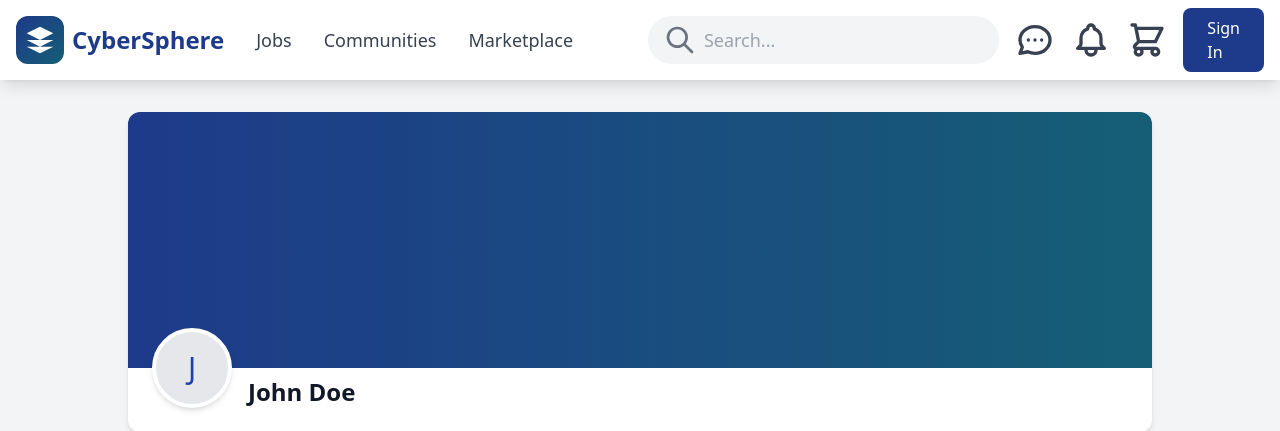
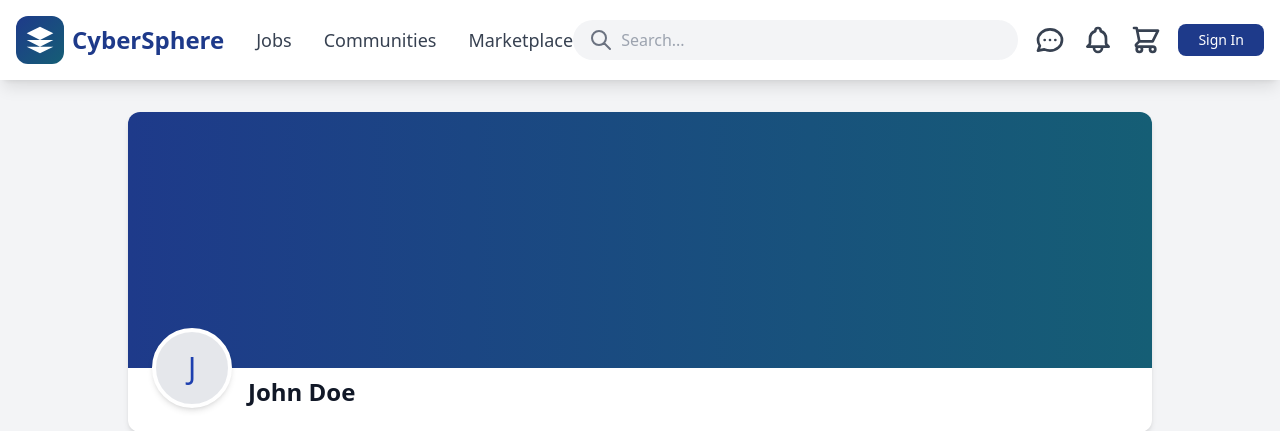
Before and after one commit to Yosh-Fukuhara/project, a PHP site: the page made by view_profile.php in a window 1280 px wide. Shown: the top 431 px of the page. Run offline with PHP 8.4, Linux system fonts and the light colour scheme; data comes from the database, SQL or seed files in the repository; some libraries are stand-ins or nearby versions.

Commit message:
Polished

```diff
--- a/includes/header.php
+++ b/includes/header.php
@@ -39,23 +39,17 @@ if ($_SERVER['REQUEST_METHOD'] === 'POST' && ($_POST['action'] ?? '') === 'mark_
                         <a href="market.php" class="text-lg font-medium <?php echo (isset($currentPage) && $currentPage === 'market') ? 'text-blue-900 border-b-2 border-blue-900 pb-1' : 'text-gray-700 hover:text-blue-900'; ?>">Marketplace</a>
                     </div>
                 </div>
-                <div class="flex items-center gap-2 sm:gap-3 md:gap-4">
-                    <form action="index.php" method="GET" class="hidden lg:flex items-center bg-gray-100 rounded-full px-4 py-2 w-full max-w-md min-w-0">
-                        <svg class="w-6 h-6 md:w-8 md:h-8 text-gray-500" fill="none" stroke="currentColor" viewBox="0 0 24 24">
+                <div class="flex items-center gap-2 sm:gap-3 md:gap-4 flex-1 justify-end">
+                    <form action="index.php" method="GET" class="flex items-center bg-gray-100 rounded-full px-3 py-1.5 md:px-4 md:py-2 w-full max-w-[120px] sm:max-w-xs md:max-w-md transition-all focus-within:max-w-md">
+                        <svg class="w-5 h-5 md:w-6 md:h-6 text-gray-500 flex-shrink-0" fill="none" stroke="currentColor" viewBox="0 0 24 24">
                             <path stroke-linecap="round" stroke-linejoin="round" stroke-width="2" d="M21 21l-6-6m2-5a7 7 0 11-14 0 7 7 0 0114 0z"></path>
                         </svg>
-                        <input type="text" name="q" placeholder="Search..." value="<?php echo htmlspecialchars($_GET['q'] ?? ''); ?>" class="flex-1 bg-transparent border-0 focus:outline-none ml-2 text-base md:text-lg min-w-0">
+                        <input type="text" name="q" placeholder="Search..." value="<?php echo htmlspecialchars($_GET['q'] ?? ''); ?>" class="flex-1 bg-transparent border-0 focus:outline-none ml-2 text-sm md:text-base min-w-0">
                     </form>
 
-                    <div class="flex items-center gap-1 sm:gap-2 md:gap-4">
-                        <button id="mobileMenuBtn" type="button" class="md:hidden p-2 rounded-lg hover:bg-gray-100 text-gray-700" aria-label="Open menu">
-                            <svg class="w-6 h-6" fill="none" stroke="currentColor" viewBox="0 0 24 24">
-                                <path stroke-linecap="round" stroke-linejoin="round" stroke-width="2" d="M4 6h16M4 12h16M4 18h16"></path>
-                            </svg>
-                        </button>
-
+                    <div class="flex items-center gap-1.5 sm:gap-2 md:gap-4 flex-shrink-0">
                         <a href="messages.php" class="text-gray-700 hover:text-blue-900 relative">
-                            <svg class="w-7 h-7 md:w-10 md:h-10" fill="none" stroke="currentColor" viewBox="0 0 24 24">
+                            <svg class="w-6 h-6 md:w-8 md:h-8" fill="none" stroke="currentColor" viewBox="0 0 24 24">
                                 <path stroke-linecap="round" stroke-linejoin="round" stroke-width="2" d="M8 12h.01M12 12h.01M16 12h.01M21 12c0 4.418-4.03 8-9 8a9.863 9.863 0 01-4.255-.949L3 20l1.395-3.72C3.512 15.042 3 13.574 3 12c0-4.418 4.03-8 9-8s9 3.582 9 8z"></path>
                             </svg>
                             <?php
@@ -66,12 +60,12 @@ if ($_SERVER['REQUEST_METHOD'] === 'POST' && ($_POST['action'] ?? '') === 'mark_
                                 }
                             }
                             ?>
-                            <span class="absolute -top-1 -right-1 bg-red-500 text-white text-xs font-bold rounded-full w-5 h-5 flex items-center justify-center pointer-events-none <?php echo $totalUnreadMessages === 0 ? 'hidden' : ''; ?>">
+                            <span class="absolute -top-1 -right-1 bg-red-600 text-white text-[10px] font-bold rounded-full w-4 h-4 md:w-5 md:h-5 flex items-center justify-center pointer-events-none <?php echo $totalUnreadMessages === 0 ? 'hidden' : ''; ?>">
                                 <?php echo $totalUnreadMessages > 9 ? '9+' : $totalUnreadMessages; ?>
                             </span>
                         </a>
                         <button id="bellBtn" type="button" class="text-gray-700 hover:text-blue-900 relative p-0 bg-transparent border-0 cursor-pointer" aria-label="Notifications">
-                            <svg class="w-7 h-7 md:w-10 md:h-10" fill="none" stroke="currentColor" viewBox="0 0 24 24">
+                            <svg class="w-6 h-6 md:w-8 md:h-8" fill="none" stroke="currentColor" viewBox="0 0 24 24">
                                 <path stroke-linecap="round" stroke-linejoin="round" stroke-width="2" d="M15 17h5l-1.405-1.405A2.032 2.032 0 0118 14.158V11a6.002 6.002 0 00-4-5.659V5a2 2 0 10-4 0v.341C7.67 6.165 6 8.388 6 11v3.159c0 .538-.214 1.055-.595 1.436L4 17h5m6 0v1a3 3 0 11-6 0v-1m6 0H9"></path>
                             </svg>
                             <?php
@@ -82,23 +76,23 @@ if ($_SERVER['REQUEST_METHOD'] === 'POST' && ($_POST['action'] ?? '') === 'mark_
                                 }
                             }
                             ?>
-                            <span id="notifBadge" class="absolute -top-1 -right-1 bg-red-500 text-white text-xs font-bold rounded-full w-5 h-5 flex items-center justify-center pointer-events-none <?php echo $unreadCount === 0 ? 'hidden' : ''; ?>">
+                            <span id="notifBadge" class="absolute -top-1 -right-1 bg-red-600 text-white text-[10px] font-bold rounded-full w-4 h-4 md:w-5 md:h-5 flex items-center justify-center pointer-events-none <?php echo $unreadCount === 0 ? 'hidden' : ''; ?>">
                                 <?php echo $unreadCount > 9 ? '9+' : $unreadCount; ?>
                             </span>
                         </button>
                         <a href="cart.php" class="text-gray-700 hover:text-blue-900 relative <?php echo (isset($currentPage) && $currentPage === 'cart') ? 'text-pink-700' : ''; ?>">
-                            <svg class="w-7 h-7 md:w-10 md:h-10" fill="none" stroke="currentColor" viewBox="0 0 24 24">
+                            <svg class="w-6 h-6 md:w-8 md:h-8" fill="none" stroke="currentColor" viewBox="0 0 24 24">
                                 <path stroke-linecap="round" stroke-linejoin="round" stroke-width="2" d="M3 3h2l.4 2M7 13h10l4-8H5.4M7 13L5.4 5M7 13l-2.293 2.293c-.63.63-.184 1.707.707 1.707H17m0 0a2 2 0 100 4 2 2 0 000-4zm-8 2a2 2 0 11-4 0 2 2 0 014 0z"></path>
                             </svg>
                             <?php if (isset($_SESSION['cart']) && count($_SESSION['cart']) > 0): ?>
-                                <span class="absolute -top-1 -right-1 bg-pink-700 text-white text-xs w-5 h-5 rounded-full flex items-center justify-center">
+                                <span class="absolute -top-1 -right-1 bg-red-600 text-white text-[10px] w-4 h-4 md:w-5 md:h-5 rounded-full flex items-center justify-center">
                                     <?php echo count($_SESSION['cart']); ?>
                                 </span>
                             <?php endif; ?>
                         </a>
                         <?php if (isset($_SESSION['user'])): ?>
                             <div class="relative">
-                                <button id="userMenuBtn" type="button" class="w-10 h-10 md:w-12 md:h-12 rounded-full bg-gray-200 flex items-center justify-center text-2xl md:text-3xl text-blue-900 font-bold hover:bg-gray-300 transition overflow-hidden" aria-label="User menu">
+                                <button id="userMenuBtn" type="button" class="w-8 h-8 md:w-11 md:h-11 rounded-full bg-gray-200 flex items-center justify-center text-xl md:text-2xl text-blue-900 font-bold hover:bg-gray-300 transition overflow-hidden" aria-label="User menu">
                                     <?php if (!empty($_SESSION['user']['profile_pic'])): ?>
                                         <img src="<?php echo htmlspecialchars($_SESSION['user']['profile_pic']); ?>" alt="Profile photo" class="w-full h-full object-cover">
                                     <?php else: ?>
@@ -111,19 +105,87 @@ if ($_SERVER['REQUEST_METHOD'] === 'POST' && ($_POST['action'] ?? '') === 'mark_
                                 </div>
                             </div>
                         <?php else: ?>
-                            <a href="login.php" class="bg-blue-900 text-white px-4 sm:px-6 py-2 rounded-lg font-medium hover:bg-blue-800 transition text-sm sm:text-base">
+                            <a href="login.php" class="bg-blue-900 text-white px-3 sm:px-5 py-1.5 rounded-lg font-medium hover:bg-blue-800 transition text-xs sm:text-sm">
                                 Sign In
                             </a>
                         <?php endif; ?>
+
+                        <button id="mobileMenuBtn" type="button" class="md:hidden p-1.5 rounded-lg hover:bg-gray-100 text-gray-700" aria-label="Open menu">
+                            <svg class="w-6 h-6" fill="none" stroke="currentColor" viewBox="0 0 24 24">
+                                <path stroke-linecap="round" stroke-linejoin="round" stroke-width="2" d="M4 6h16M4 12h16M4 18h16"></path>
+                            </svg>
+                        </button>
                     </div>
                 </div>
             </div>
 
-            <div id="mobileMenu" class="md:hidden hidden border-t border-gray-200 pb-3 pt-3">
-                <div class="flex flex-col gap-2">
-                    <a href="index.php" class="px-2 py-2 rounded-lg text-gray-700 hover:bg-gray-100 <?php echo (isset($currentPage) && $currentPage === 'home') ? 'font-semibold text-blue-900' : ''; ?>">Jobs</a>
-                    <a href="communities.php" class="px-2 py-2 rounded-lg text-gray-700 hover:bg-gray-100 <?php echo (isset($currentPage) && $currentPage === 'communities') ? 'font-semibold text-blue-900' : ''; ?>">Communities</a>
-                    <a href="market.php" class="px-2 py-2 rounded-lg text-gray-700 hover:bg-gray-100 <?php echo (isset($currentPage) && $currentPage === 'market') ? 'font-semibold text-blue-900' : ''; ?>">Marketplace</a>
+            <div id="mobileMenu" class="md:hidden hidden border-t border-gray-200 pb-6 pt-3 px-2 overflow-y-auto max-h-[calc(100vh-80px)]">
+                <div class="flex flex-col gap-2 mb-6">
+                    <a href="index.php" class="px-2 py-2 rounded-lg text-gray-700 hover:bg-gray-100 <?php echo (isset($currentPage) && $currentPage === 'home') ? 'font-semibold text-blue-900 bg-blue-50' : ''; ?>">Jobs</a>
+                    <a href="communities.php" class="px-2 py-2 rounded-lg text-gray-700 hover:bg-gray-100 <?php echo (isset($currentPage) && $currentPage === 'communities') ? 'font-semibold text-blue-900 bg-blue-50' : ''; ?>">Communities</a>
+                    <a href="market.php" class="px-2 py-2 rounded-lg text-gray-700 hover:bg-gray-100 <?php echo (isset($currentPage) && $currentPage === 'market') ? 'font-semibold text-blue-900 bg-blue-50' : ''; ?>">Marketplace</a>
+                </div>
+
+                <!-- Mobile: Jobs for You -->
+                <div class="mb-6">
+                    <div class="flex items-center justify-between mb-3 px-2">
+                        <h3 class="font-bold text-base text-gray-800">Jobs for You</h3>
+                        <a href="index.php?filter=jobs" class="text-xs text-blue-800 font-semibold hover:underline">See all</a>
+                    </div>
+                    <div class="space-y-3">
+                        <?php
+                        $mobileJobs = [];
+                        if (isset($_SESSION['posts'])) {
+                            foreach ($_SESSION['posts'] as $post) {
+                                if (($post['type'] ?? '') === 'user' && !empty($post['hiring'])) {
+                                    $mobileJobs[] = $post;
+                                }
+                            }
+                        }
+                        if (empty($mobileJobs)) {
+                            $mobileJobs = [
+                                ['company' => 'NetSentinel Solutions', 'logo' => '🛡️', 'content' => 'Penetration Tester', 'time' => '2 days ago'],
+                                ['company' => 'SecureBank', 'logo' => '🏦', 'content' => 'GRC Specialist', 'time' => '4h ago'],
+                            ];
+                        }
+                        foreach (array_slice($mobileJobs, 0, 2) as $job):
+                            $jobTitle = htmlspecialchars(substr($job['content'] ?? 'Job Opening', 0, 30));
+                            $jobCompany = htmlspecialchars($job['company'] ?? $job['username'] ?? 'Company');
+                            $jobLogo = $job['logo'] ?? '💼';
+                        ?>
+                        <div class="flex items-center gap-3 bg-gray-50 p-3 rounded-xl">
+                            <div class="w-10 h-10 bg-blue-100 rounded-lg flex items-center justify-center flex-shrink-0 text-xl"><?php echo $jobLogo; ?></div>
+                            <div class="min-w-0">
+                                <h4 class="font-semibold text-gray-800 text-sm truncate"><?php echo $jobTitle; ?></h4>
+                                <p class="text-gray-500 text-xs truncate"><?php echo $jobCompany; ?></p>
+                            </div>
+                        </div>
+                        <?php endforeach; ?>
+                    </div>
+                </div>
+
+                <!-- Mobile: Trending Skills -->
+                <div>
+                    <div class="flex items-center justify-between mb-3 px-2">
+                        <h3 class="font-bold text-base text-gray-800">Trending Skills</h3>
+                        <a href="assessment.php" class="text-xs text-blue-800 font-semibold hover:underline">Explore</a>
+                    </div>
+                    <div class="grid grid-cols-1 gap-2">
+                        <?php
+                        $mobileSkills = [
+                            ['name' => 'Penetration Testing', 'count' => rand(5000, 20000)],
+                            ['name' => 'Zero Trust Architecture', 'count' => rand(5000, 20000)],
+                            ['name' => 'AI Threat Detection', 'count' => rand(5000, 20000)],
+                        ];
+                        foreach (array_slice($mobileSkills, 0, 3) as $skill):
+                            $countFormatted = number_format($skill['count'] / 1000, 1) . 'k';
+                        ?>
+                        <div class="bg-gray-50 p-3 rounded-xl">
+                            <p class="text-gray-800 font-medium text-sm"><?php echo htmlspecialchars($skill['name']); ?></p>
+                            <p class="text-gray-400 text-[10px]"><?php echo $countFormatted; ?> professionals</p>
+                        </div>
+                        <?php endforeach; ?>
+                    </div>
                 </div>
             </div>
         </div>
--- a/view_profile.php
+++ b/view_profile.php
@@ -176,7 +176,7 @@ include 'includes/header.php';
                 'hr@netsentinel.com' => [
                     [
                         'content'         => 'We are looking for: SOC analyst, Full stack Developer, Graphic Designer, and Data analyst. Submit your credentials and apply now!',
-                        'attachment_path' => 'https://images.unsplash.com/photo-1701175398176-33f1fd49a1e9?w=800&h=400&fit=crop',
+                        'attachment_path' => 'https://images.unsplash.com/photo-1550751827-4bd374c3f58b?w=800&h=400&fit=crop',
                         'time_label'      => '2h ago',
                     ],
                 ],
```
Also changed, not shown: communities.php (+45 -61 lines), index.php (+4 -4 lines), market.php (+5 -5 lines), messages.php (+14 -9 lines), uploads/cover_6a1af705252be.png (added), uploads/profile_6a1af6f9d1a76.jpg (added).
